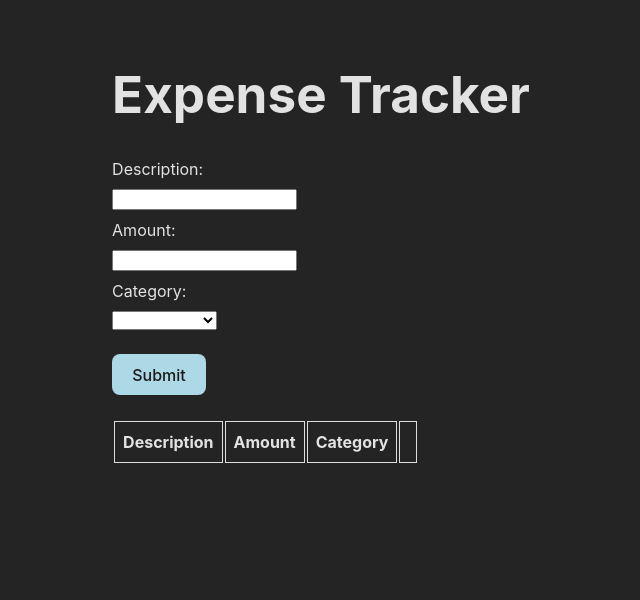
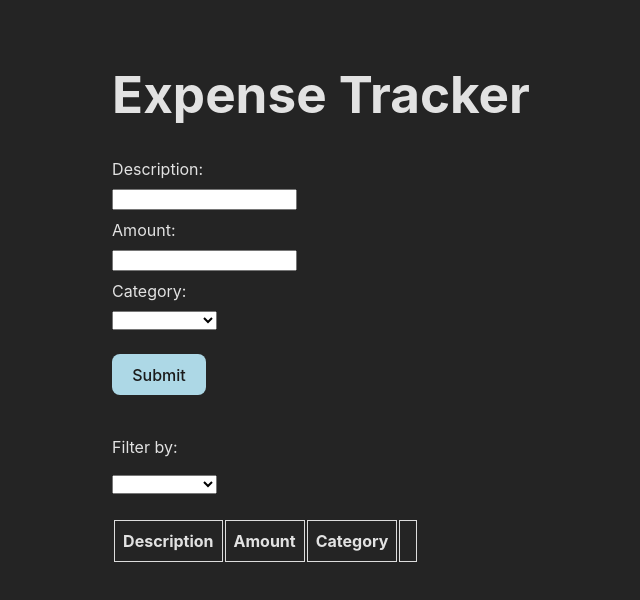
Before and after one commit to CarlsJr4/Zod-Practice, a React (Vite) app: page / in a window 1280 px wide. Shown: the top 600 px of the page, without its empty margins (319-959 px from the left). Built offline with nearby package versions, Linux system fonts and the light colour scheme.

Commit message:
Adds filtering select dropdown

```diff
--- a/src/App.tsx
+++ b/src/App.tsx
@@ -1,16 +1,16 @@
-import { useState } from 'react';
+import { ChangeEvent, useState } from 'react';
 import './App.css';
 import TrackerForm from './components/TrackerForm';
 import TrackerTable from './components/TrackerTable';
 import ExpenseTableType from './types/ExpenseTableType';
-
-// NEW TASK:
-// Make the table filterable by category - All, groceries, utilities, entertainment
+import TrackerFilter from './components/TrackerFilter';
 
 function App() {
   const [expenses, updateExpenses] = useState<ExpenseTableType[]>(
     [] as ExpenseTableType[]
   );
+
+  const [filter, updateFilter] = useState('');
 
   const handleDelete = (id: string) => {
     let expensesState = [...expenses];
@@ -25,6 +25,11 @@ function App() {
     updateExpenses(expensesState);
   };
 
+  const filterExpenses = (e: ChangeEvent<HTMLSelectElement>) => {
+    updateFilter(e.target.value);
+    return;
+  };
+
   return (
     <>
       <div>
@@ -32,7 +37,13 @@ function App() {
         <TrackerForm onSubmit={onSubmit} />
       </div>
       <br />
-      <TrackerTable expenses={expenses} handleDelete={handleDelete} />
+      <TrackerFilter onChange={filterExpenses} />
+      <br />
+      <TrackerTable
+        filter={filter}
+        expenses={expenses}
+        handleDelete={handleDelete}
+      />
     </>
   );
 }
--- /dev/null
+++ b/src/components/TrackerFilter.tsx
@@ -0,0 +1,21 @@
+import { ChangeEvent } from 'react';
+
+export default function TrackerFilter({
+  onChange,
+}: {
+  onChange: (e: ChangeEvent<HTMLSelectElement>) => void;
+}) {
+  return (
+    <div>
+      <p>Filter by:</p>
+      <form action="">
+        <select name="filter" id="filter" onChange={e => onChange(e)}>
+          <option value=""></option>
+          <option value="groceries">Groceries</option>
+          <option value="utilities">Utilities</option>
+          <option value="entertainment">Entertainment</option>
+        </select>
+      </form>
+    </div>
+  );
+}
--- a/src/components/TrackerTable.tsx
+++ b/src/components/TrackerTable.tsx
@@ -3,7 +3,9 @@ import ExpenseTableType from '../types/ExpenseTableType';
 export default function TrackerTable({
   expenses,
   handleDelete,
+  filter,
 }: {
+  filter: string;
   expenses: ExpenseTableType[];
   handleDelete: (id: string) => void;
 }) {
@@ -16,7 +18,15 @@ export default function TrackerTable({
           <th>Category</th>
           <th></th>
         </tr>
-        {expenses.map(({ amount, category, description, id }) => {
+        {expenses
+          .filter(expense => {
+            if (filter.length > 0) {
+              return expense.category === filter;
+            } else {
+              return expense.category.length > 0;
+            }
+          })
+          .map(({ amount, category, description, id }) => {
             return (
               <tr key={id}>
                 <td>{description}</td>
```
Lines whose indentation alone changed are shown as unchanged.
